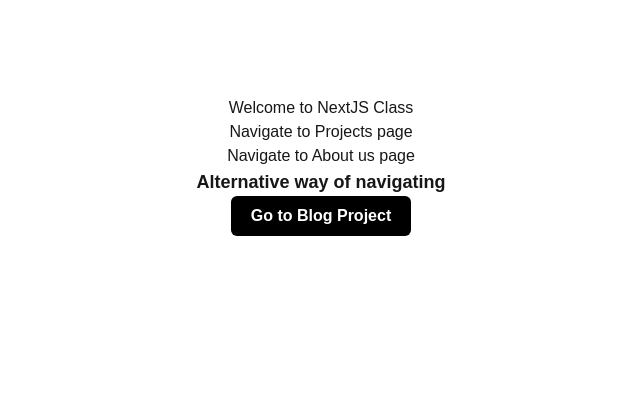
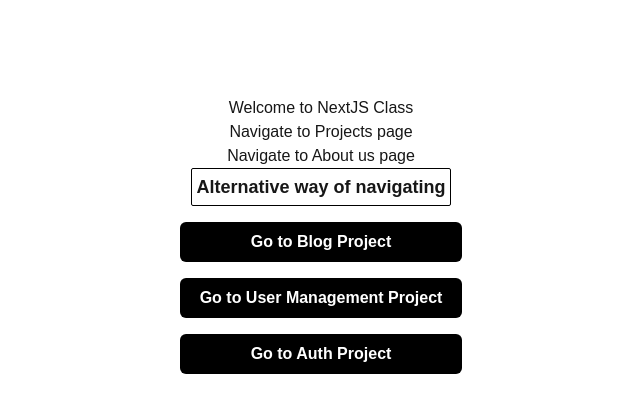
Before and after one commit to mdmusharruf13/nextjs-learning, a Next.js app in the folder nextjs14-sm/: page / in a window 1280 px wide. Shown: the top 412 px of the page, without its empty margins (319-959 px from the left). Built offline with nearby package versions, Linux system fonts and the light colour scheme.

Commit message:
auth-user page

```diff
--- a/nextjs14-sm/src/app/page.js
+++ b/nextjs14-sm/src/app/page.js
@@ -14,9 +14,13 @@ export default function Home() {
       <Link href={"projects"}>Navigate to Projects page</Link>
       <Link href={"/about"}>Navigate to About us page</Link>
 
-      <button className="font-bold mt-23 text-lg" onClick={() => router.push("/projects")}>Alternative way of navigating</button>
+      <button className="font-bold mt-23 text-lg border border-black rounded-sm p-1" onClick={() => router.push("/projects")}>Alternative way of navigating</button>
 
-      <Button onClick={() => router.push("project-list/blog/blog-home")}>Go to Blog Project</Button>
+      <section className="mt-4 flex flex-col justify-center gap-4">
+        <Button onClick={() => router.push("project-list/blog/blog-home")}>Go to Blog Project</Button>
+        <Button onClick={() => router.push('/project-list/user-management')}>Go to User Management Project</Button>
+        <Button onClick={() => router.push("/project-list/auth-user")}>Go to Auth Project</Button>
+      </section>
     </section>
   </main>
 }
--- /dev/null
+++ b/nextjs14-sm/src/app/project-list/auth-user/page.js
@@ -0,0 +1,19 @@
+"use client";
+
+import Button from "@/components/Button";
+import { usePathname, useRouter } from "next/navigation";
+
+export default function AuthUserPage() {
+    const router = useRouter();
+    const pathName = usePathname();
+
+    return (
+        <section className="m-4">
+            <h1 className="text-xl font-bold">Auth User Page</h1>
+            <section className="flex gap-4 mt-4">
+                <Button onClick={() => router.push(`${pathName}/sign-up`)}>Go to SignUp Page</Button>
+                <Button onClick={() => router.push(`${pathName}/sign-in`)}>Go to Login Page</Button>
+            </section>
+        </section>
+    )
+}
```
